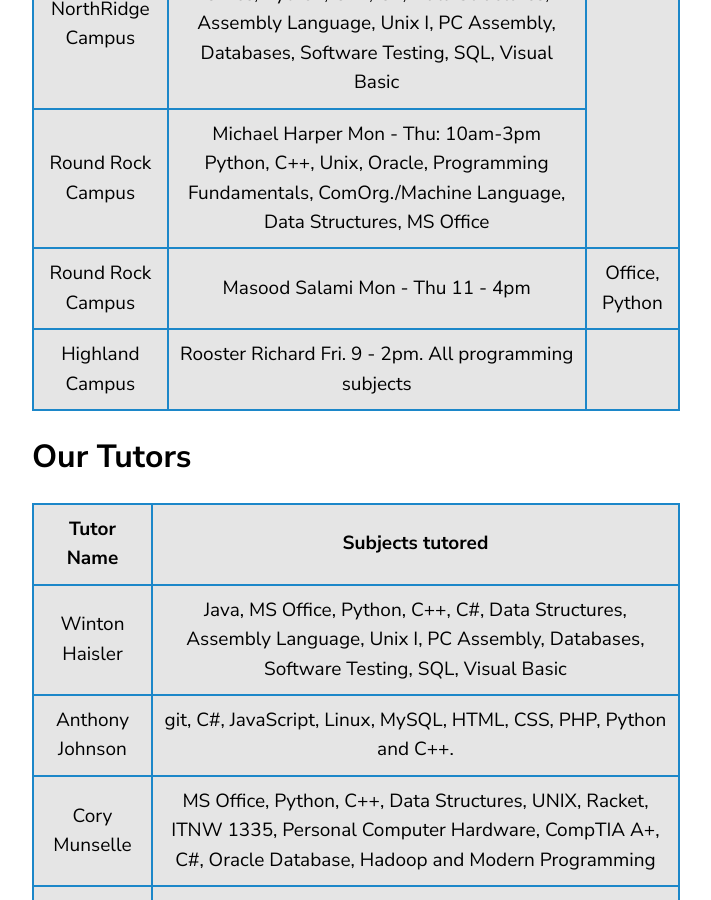
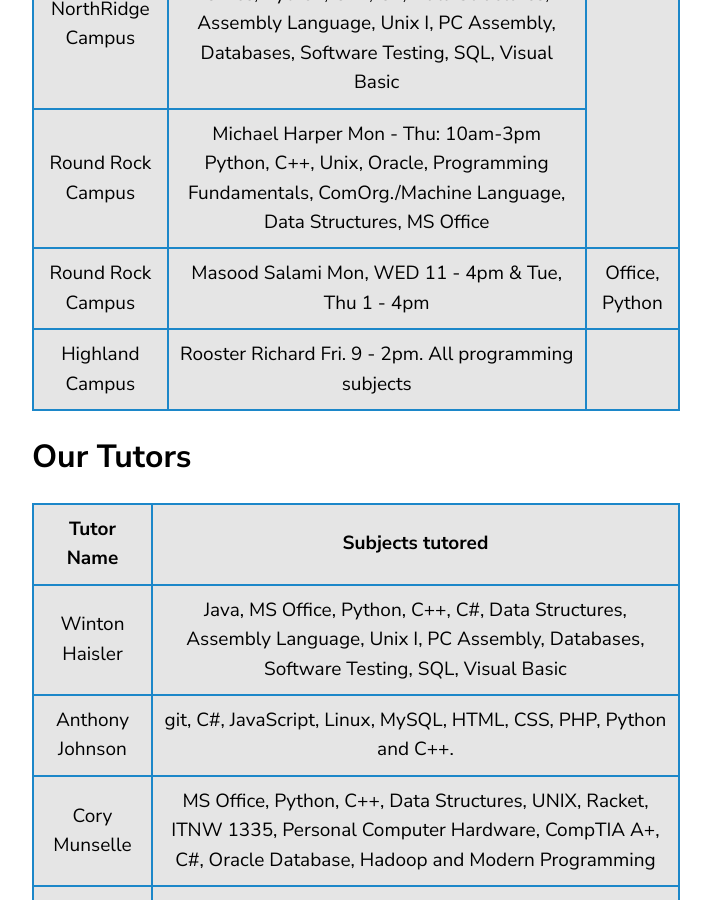
Before and after one commit to roosterrichard/acctutor, a Jekyll site: the page built from index.md, in a window 1280 px wide and 900 px high, scrolled down 1655 px. Shown: the whole window, without its empty margins (68-779 px from the left). Built offline with Jekyll 4.4.1, drawn with Linux system fonts in a browser that asks for light colours; our own code applies the rules of GitHub Pages for plain Markdown files.

Commit message:
Update index.md

```diff
--- a/index.md
+++ b/index.md
@@ -29,7 +29,7 @@ This is a first come first serve system where the average wait time is < 3 minut
 </tr>
 <tr><td>NorthRidge Campus</td><td>Winton Haisler Mon, Wed 12 - 6 pm.  Java, MS Office, Python, C++, C#, Data Structures, Assembly Language, Unix I, PC Assembly, Databases, Software Testing, SQL, Visual Basic</td></tr>
 <tr><td>Round Rock Campus</td><td>Michael Harper Mon - Thu: 10am-3pm Python, C++, Unix, Oracle, Programming Fundamentals, ComOrg./Machine Language, Data Structures, MS Office</td></tr>
-<tr><td>Round Rock Campus</td><td>Masood Salami Mon - Thu 11 - 4pm</td><td>Office, Python</td></tr>
+<tr><td>Round Rock Campus</td><td>Masood Salami Mon, WED 11 - 4pm & Tue, Thu 1 - 4pm</td><td>Office, Python</td></tr>
 <tr><td>Highland Campus</td><td>Rooster Richard Fri. 9 - 2pm. All programming subjects</td></tr>
 
 </table>
```
